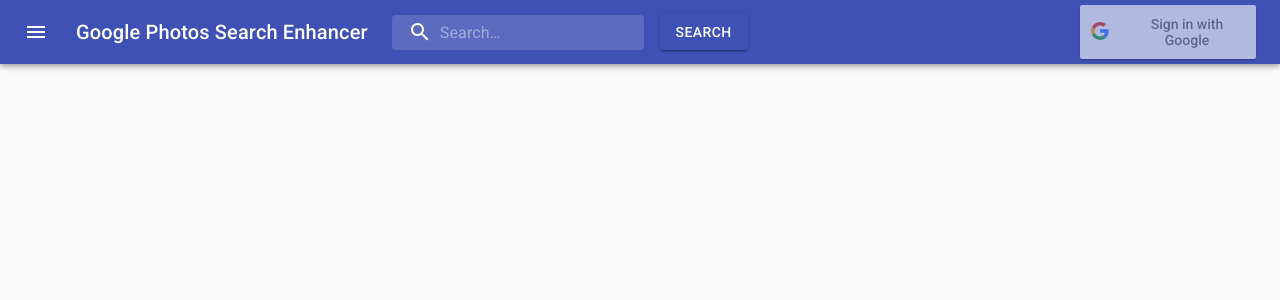
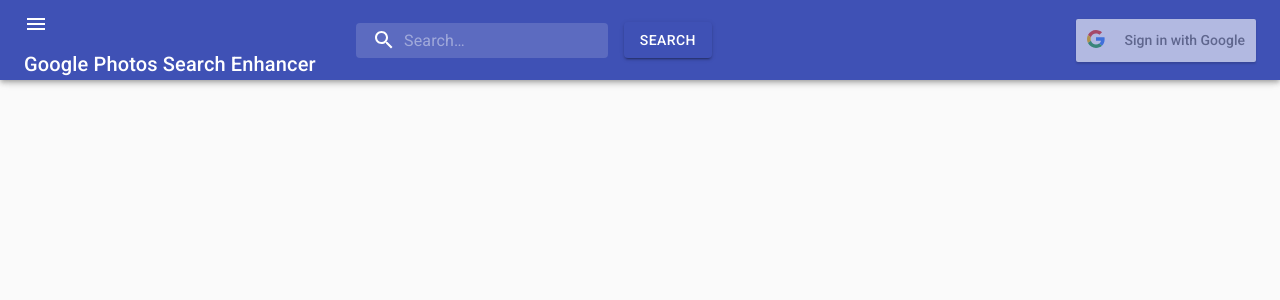
Before and after one commit to CeruleanW/google-photos-search-enhancer, a React (Create React App) app: page / in a window 1280 px wide. Shown: the top 300 px of the page. Built offline with nearby package versions, Linux system fonts and the light colour scheme.

Commit message:
Used Grids in Appbar on Desktop

```diff
--- a/src/components/MyAppBar.jsx
+++ b/src/components/MyAppBar.jsx
@@ -131,12 +131,10 @@
         })}
       >
         <Toolbar>
-          <Grid
-            container
+          <Grid container alignItems='center'
               justify='flex-start'
-            alignItems='center'
-            direction='row'
-          >
+              direction='row'>
+            <Grid container item justify='flex-start' alignItems='center' direction='row' lg={3} xs={12}>
               <IconButton
                 color='inherit'
                 aria-label='open drawer'
@@ -146,11 +144,21 @@
               >
                 <MenuIcon />
               </IconButton>
-            <Typography variant='h6'>Google Photos Search Enhancer</Typography>
+              <Typography variant='h6'>
+                Google Photos Search Enhancer
+              </Typography>
+            </Grid>
+            <Grid container item
+              alignItems='center'
+              justify='flex-start'
+              direction='row'
+              lg={7}
+              xs={12}>
               <SearchBar />
             </Grid>
             <Grid
               container
+              item
               alignItems='center'
               justify='flex-end'
               direction='row'
@@ -161,6 +169,7 @@
                 onLastUpdateTime={() => setLastUpdateTime(getTimeStamp())}
                 lastUpdateTime={lastUpdateTime}
               />
+            </Grid>
           </Grid>
         </Toolbar>
       </AppBar>
```
Lines whose indentation alone changed are shown as unchanged.
